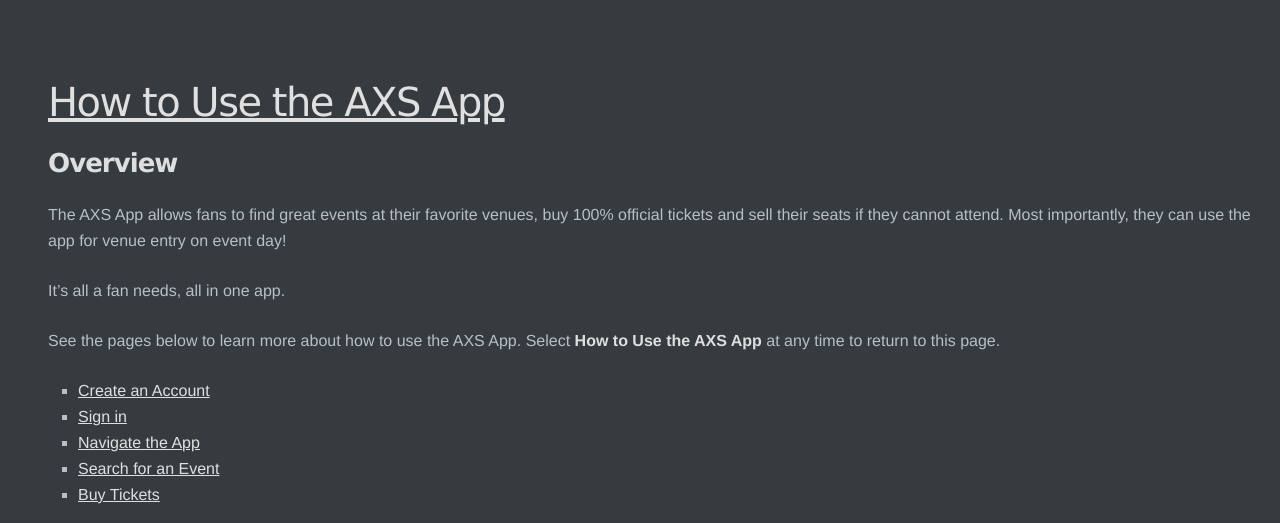
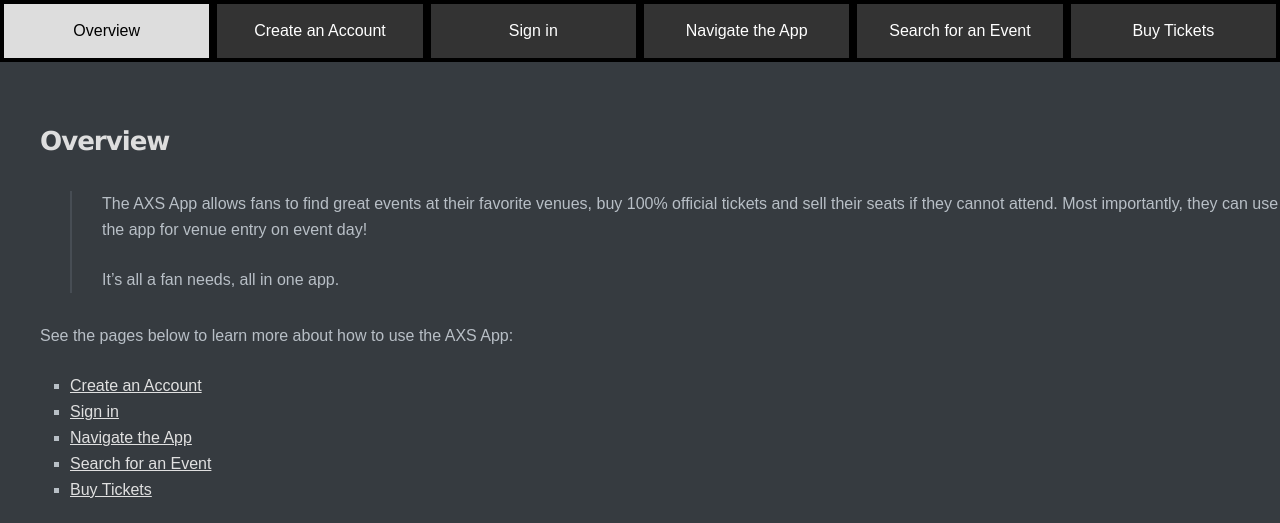
Before and after one commit to Jack-Walton/jack-walton.github.io, a Jekyll site: the page built from AXS/AXS_Assessment.md, in a window 1280 px wide, cut to the strip 0-523 px from the top of the page. Built offline with Jekyll 4.4.1, drawn with Linux system fonts in a browser that asks for light colours.

Commit message:
Improve navigation
I altered the templates and stylesheet to create a navbar in the header of the template.

```diff
--- a/AXS/AXS_Assessment.md
+++ b/AXS/AXS_Assessment.md
@@ -4,11 +4,11 @@
 ---
 ## Overview
 
-The AXS App allows fans to find great events at their favorite venues, buy 100% official tickets and sell their seats if they cannot attend. Most importantly, they can use the app for venue entry on event day!
+>The AXS App allows fans to find great events at their favorite venues, buy 100% official tickets and sell their seats if they cannot attend. Most importantly, they can use the app for venue entry on event day!
+>
+>It’s all a fan needs, all in one app.
 
-It’s all a fan needs, all in one app.
-
-See the pages below to learn more about how to use the AXS App. Select **How to Use the AXS App** at any time to return to this page.
+See the pages below to learn more about how to use the AXS App:
 - [Create an Account]({{ site.baseurl }}/AXS/create_an_account)
 - [Sign in]({{ site.baseurl }}/AXS/sign_in)
 - [Navigate the App]({{ site.baseurl }}/AXS/navigate_app)
--- a/_layouts/AXS.html
+++ b/_layouts/AXS.html
@@ -6,12 +6,54 @@
     <meta name="viewport" content="width=device-width, initial-scale=1.0">
     <title>{{ page.title }}</title>
     <link rel="stylesheet" href="{{ site.baseurl }}/night.css" type="text/css">
+    <style>
+      body {
+          font-family: Arial, sans-serif;
+          margin: 0;
+      }
+      .navbar {
+          display: flex;
+          background-color: #333;
+          overflow: hidden;
+          flex-wrap: wrap;
+          margin-bottom: 4rem; /* Add margin to the bottom */
+      }
+      .navbar a {
+          padding: 14px 20px;
+          flex: 1;
+          text-align: center;
+          color: white;
+          text-decoration: none;
+          box-sizing: border-box;
+          border: 0.25rem solid black; /* Add black border */
+      }
+      .navbar a:hover {
+          background-color: #ddd;
+          color: black;
+      }
+      @media (max-width: 600px) {
+          .navbar a {
+              flex-basis: 100%;
+              text-align: left;
+          }
+      }
+    </style>
+  </style>
   </head>
 
   <body>
     <header>
-      <h1><a href="{{ site.baseurl }}/AXS/AXS_Assessment">How to Use the AXS App</h1></a>
+      <div class="navbar">
+        <a href="{{ site.baseurl }}/AXS/AXS_Assessment">Overview</a>
+        <a href="{{ site.baseurl }}/AXS/create_an_account">Create an Account</a>
+        <a href="{{ site.baseurl }}/AXS/sign_in">Sign in</a>
+        <a href="{{ site.baseurl }}/AXS/navigate_app">Navigate the App</a>
+        <a href="{{ site.baseurl }}/AXS/search_for_event">Search for an Event</a>
+        <a href="{{ site.baseurl }}/AXS/buy_tickets">Buy Tickets</a>
+    </div>
     </header>
-    {{ content }}
+    <div class="content">
+      {{ content }}
+    </div>
   </body>
 </html>
--- a/night.css
+++ b/night.css
@@ -23,7 +23,8 @@
     -webkit-font-smoothing: antialiased;
 }
 
-body {
+
+.content {
     padding-left: 40px; /* Add left padding to the body */
 }
 
```
